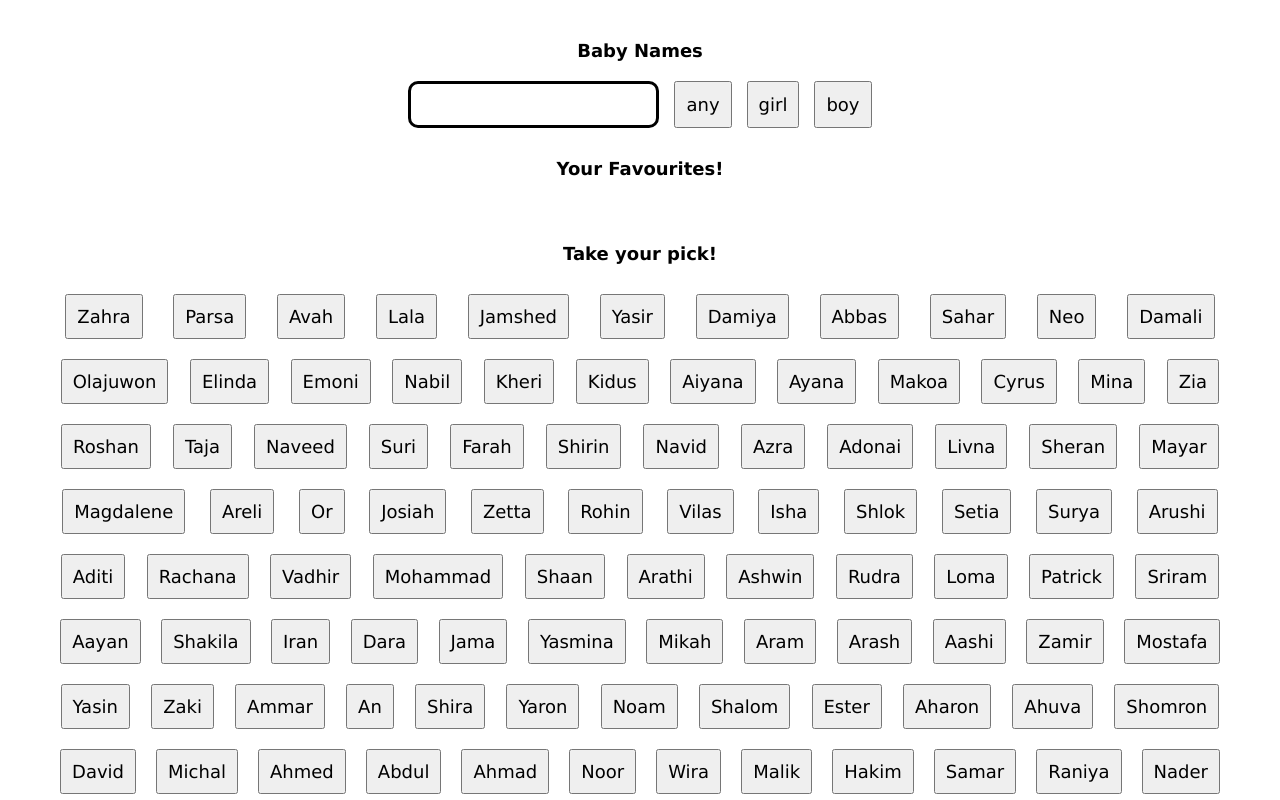
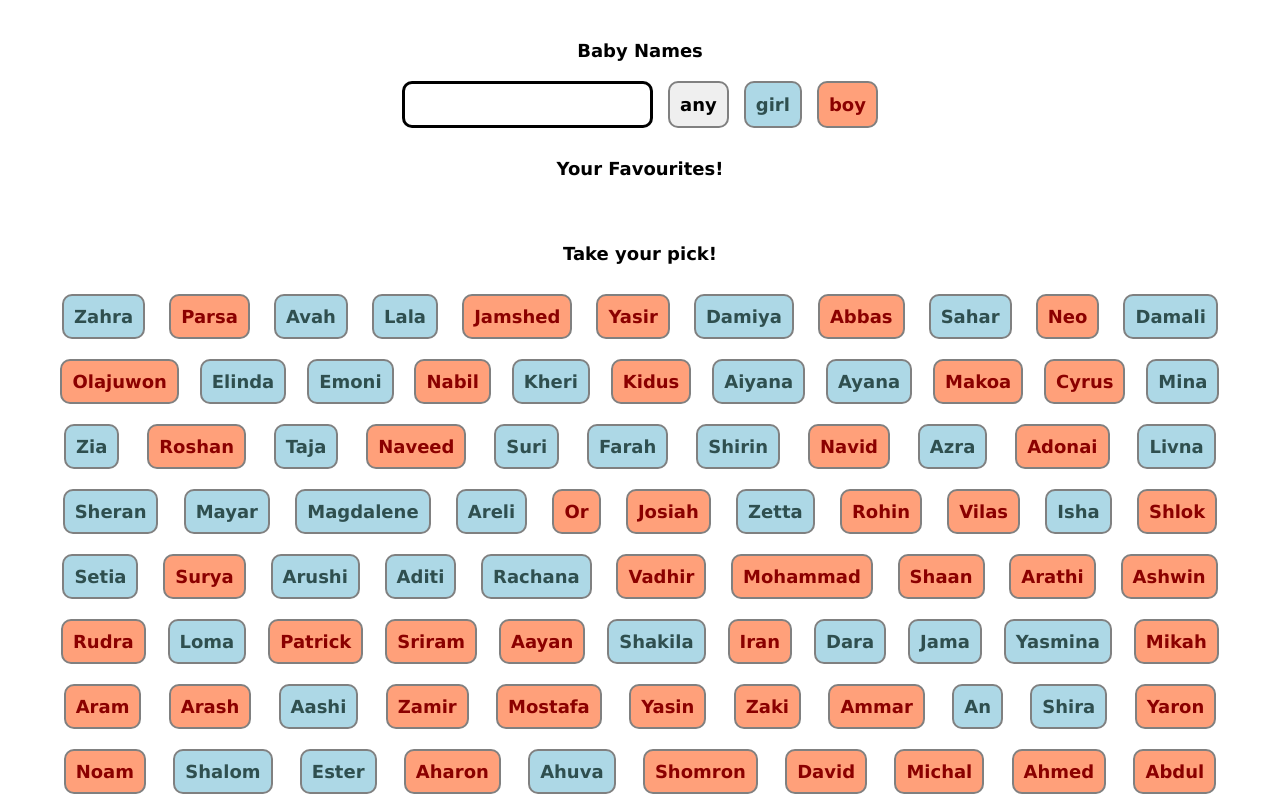
Before and after one commit to BhawickJain/mark-react-proj--baby-names, a React (Create React App) app: page / in a window 1280 px wide. Shown: the top 800 px of the page. Built offline with nearby package versions, Linux system fonts and the light colour scheme; the HTML template or start-up script is replaced by a standard one.

Commit message:
implemented BabyButton, GenderedButton Components into all displays, css applied to search buttons

```diff
--- /dev/null
+++ b/src/components/BabyButton.tsx
@@ -0,0 +1,26 @@
+import React from "react";
+
+interface Prop {
+  className: string;
+  keyValue: React.Key;
+  onClick: React.Dispatch<void>;
+  label: string;
+}
+const BabyButton = ({
+  keyValue,
+  onClick,
+  label,
+  className,
+}: Prop): JSX.Element => {
+  return (
+    <button
+      className={`baby-button ${className}`}
+      key={keyValue}
+      onClick={() => onClick()}
+    >
+      {label}
+    </button>
+  );
+};
+
+export default BabyButton;
--- a/src/components/BabyDataDisplay.tsx
+++ b/src/components/BabyDataDisplay.tsx
@@ -1,14 +1,14 @@
 import BabyName from "../types/BabyNames";
-import BabyNamesState from "../types/BabyNamesState"
+import BabyNamesState from "../types/BabyNamesState";
 import addToPick from "../utils/addToPick";
+import GenderAssignedBabyButton from "./GenderAssignedBabyButton";
 
 interface Props {
-    state: BabyNamesState
-    setState: React.Dispatch<React.SetStateAction<BabyNamesState>>
+  state: BabyNamesState;
+  setState: React.Dispatch<React.SetStateAction<BabyNamesState>>;
 }
-const BabyDataDisplay = ({state, setState}: Props): JSX.Element => {
-
-  const handleAddToPick = (e: React.MouseEvent, id: number): void => {
+const BabyDataDisplay = ({ state, setState }: Props): JSX.Element => {
+  const handleAddToPick = (id: number): void => {
     const filteredBaby = state.data.filter((b) => b.id === id);
     const pickedBaby: BabyName = filteredBaby[0];
     setState({
@@ -23,14 +23,12 @@ const BabyDataDisplay = ({state, setState}: Props): JSX.Element => {
       <ul>
         {state.display.map((b) => (
           <li key={b.id}>
-              {" "}
-              <button key={b.id} onClick={(e) => handleAddToPick(e, b.id)}>
-                {b.name}
-              </button>
+            <GenderAssignedBabyButton baby={b} handleClick={() => handleAddToPick(b.id)}/>
           </li>
         ))}
       </ul>
     </div>
-)}
+  );
+};
 
-export default BabyDataDisplay
+export default BabyDataDisplay;
--- /dev/null
+++ b/src/components/GenderAssignedBabyButton.tsx
@@ -0,0 +1,31 @@
+import React from "react"
+import BabyName from "../types/BabyNames"
+import BabyButton from "./BabyButton"
+
+interface Prop {
+    baby: BabyName,
+    handleClick: React.Dispatch<void>
+}
+const GenderAssignedBabyButton = ({baby, handleClick}: Prop):JSX.Element => {
+return (
+            <>
+            {baby.sex === "m" && (
+              <BabyButton
+                className={"boy"}
+                keyValue={baby.id}
+                onClick={() => handleClick()}
+                label={baby.name}
+              />
+            )}
+            {baby.sex === "f" && (
+              <BabyButton
+                className={"girl"}
+                keyValue={baby.id}
+                onClick={() => handleClick()}
+                label={baby.name}
+              />
+            )}
+</>)
+}
+
+export default GenderAssignedBabyButton
--- a/src/components/PickedNamesDisplay.tsx
+++ b/src/components/PickedNamesDisplay.tsx
@@ -1,12 +1,13 @@
-import BabyNamesState from "../types/BabyNamesState"
+import BabyNamesState from "../types/BabyNamesState";
+import GenderAssignedBabyButton from "./GenderAssignedBabyButton";
 
 interface Props {
-    state: BabyNamesState
-    setState: React.Dispatch<React.SetStateAction<BabyNamesState>>
+  state: BabyNamesState;
+  setState: React.Dispatch<React.SetStateAction<BabyNamesState>>;
 }
-const PickedNamesDisplay = ({state, setState}: Props): JSX.Element => {
+const PickedNamesDisplay = ({ state, setState }: Props): JSX.Element => {
 
-  const handleRemoveFromPick = (e: React.MouseEvent, id: number): void => {
+  const handleRemoveFromPick = (id: number): void => {
     const filteredPicks = state.picks.filter((b) => b.id !== id);
     setState({
       ...state,
@@ -21,14 +22,12 @@ const PickedNamesDisplay = ({state, setState}: Props): JSX.Element => {
         {state.picks.map((b) => (
           <li key={b.id}>
             {" "}
-              <button key={b.id} onClick={(e) => handleRemoveFromPick(e, b.id)}>
-                {b.name}
-              </button>
+            <GenderAssignedBabyButton baby={b} handleClick={() => handleRemoveFromPick(b.id)} />
           </li>
         ))}
       </ul>
     </div>
-    )
-}
+  );
+};
 
-export default PickedNamesDisplay
+export default PickedNamesDisplay;
--- a/src/components/SearchFilterBar.tsx
+++ b/src/components/SearchFilterBar.tsx
@@ -1,14 +1,13 @@
-import { getDefaultFormatCodeSettings } from "typescript"
-import BabyName from "../types/BabyNames"
-import BabyNamesState from "../types/BabyNamesState"
-import searchBabyName from "../utils/searchBabyName"
+import BabyName from "../types/BabyNames";
+import BabyNamesState from "../types/BabyNamesState";
+import searchBabyName from "../utils/searchBabyName";
 
 interface Props {
-    state: BabyNamesState
-    setState: React.Dispatch<React.SetStateAction<BabyNamesState>>
+  state: BabyNamesState;
+  setState: React.Dispatch<React.SetStateAction<BabyNamesState>>;
 }
 
-const SearchFilterBar = ({state, setState}: Props): JSX.Element => {
+const SearchFilterBar = ({ state, setState }: Props): JSX.Element => {
 
   const handleChange = (search: string): void => {
     const displaySearchResult: BabyName[] = searchBabyName(
@@ -23,7 +22,7 @@ const SearchFilterBar = ({state, setState}: Props): JSX.Element => {
     });
   };
 
-  const handleSetSex = (e: React.MouseEvent, sex: "m" | "f" | ""): void => {
+  const handleSetSex = (sex: "m" | "f" | ""): void => {
     const displaySearchResult: BabyName[] = searchBabyName(
       state.filter,
       state.data,
@@ -42,11 +41,11 @@ const SearchFilterBar = ({state, setState}: Props): JSX.Element => {
         value={state.filter}
         onChange={(e) => handleChange(e.target.value)}
       />
-        <button onClick={(e) => handleSetSex(e, "")}>any</button>
-        <button onClick={(e) => handleSetSex(e, "f")}>girl</button>
-        <button onClick={(e) => handleSetSex(e, "m")}>boy</button>
+      <button className="baby-button" onClick={() => handleSetSex("")}>any</button>
+      <button className="baby-button girl" onClick={() => handleSetSex("f")}>girl</button>
+      <button className="baby-button boy" onClick={() => handleSetSex("m")}>boy</button>
     </div>
-   )
-}
+  );
+};
 
-export default SearchFilterBar
+export default SearchFilterBar;
```
Also changed, not shown: src/components/Main.tsx (+3 -5 lines). Lines whose indentation alone changed are shown as unchanged.
